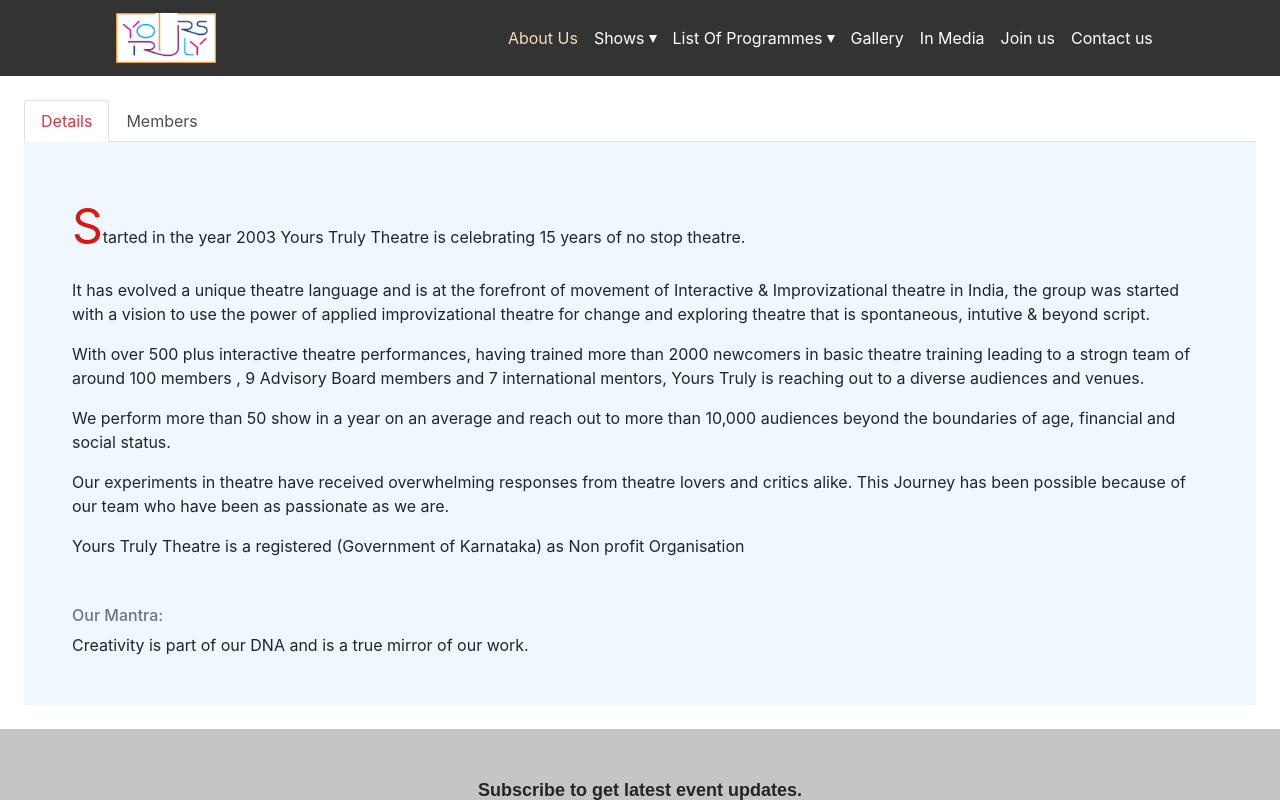
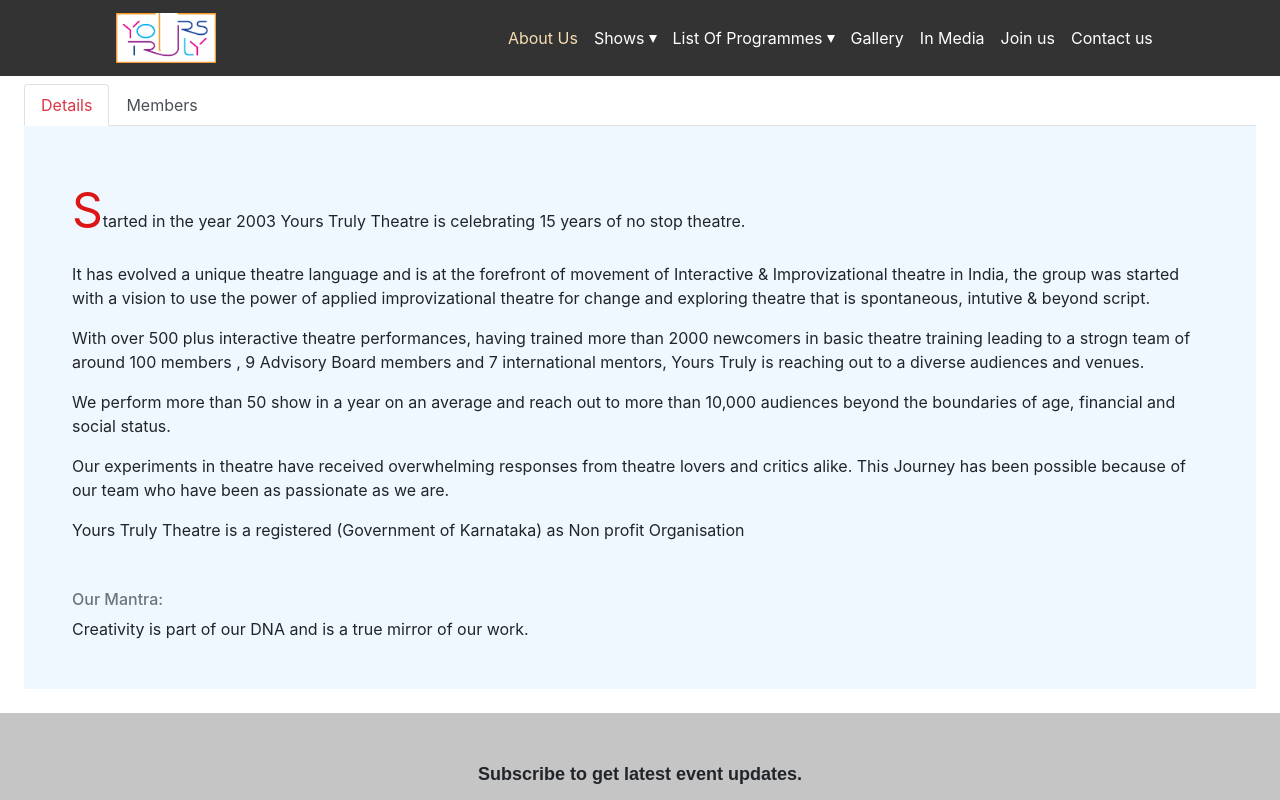
Before and after one commit to moukthik-narayanam/YT-website, a React (Create React App) app: page /home in a window 1280 px wide. Both pictures are taken after a click on the button "About Us". Shown: the top 800 px of the page. Built offline with nearby package versions, Linux system fonts and the light colour scheme.

Commit message:
fix top header overlap in about us page

```diff
--- a/src/components/menu-bar/MenuBar.jsx
+++ b/src/components/menu-bar/MenuBar.jsx
@@ -9,7 +9,7 @@
         history.push(route);
     }
     return (
-        <Navbar bg="dark-transparent" variant="dark" expand="lg" fixed="top" className="position-sticky" >
+        <Navbar bg="dark-transparent" variant="dark" expand="lg" fixed="top">
             <Navbar.Brand href="home">
                 <img
                     src={process.env.PUBLIC_URL + '/images/logo-light.png'}
--- a/src/views/about-us/AboutUs.css
+++ b/src/views/about-us/AboutUs.css
@@ -9,3 +9,7 @@
 .about-us-container .nav-tabs #uncontrolled-tab-example-tab-members, .about-us-container .nav-tabs #uncontrolled-tab-example-tab-details {
     color: #495057
 }
+
+.about-us-container{
+    margin-top: 60px;
+}
```
